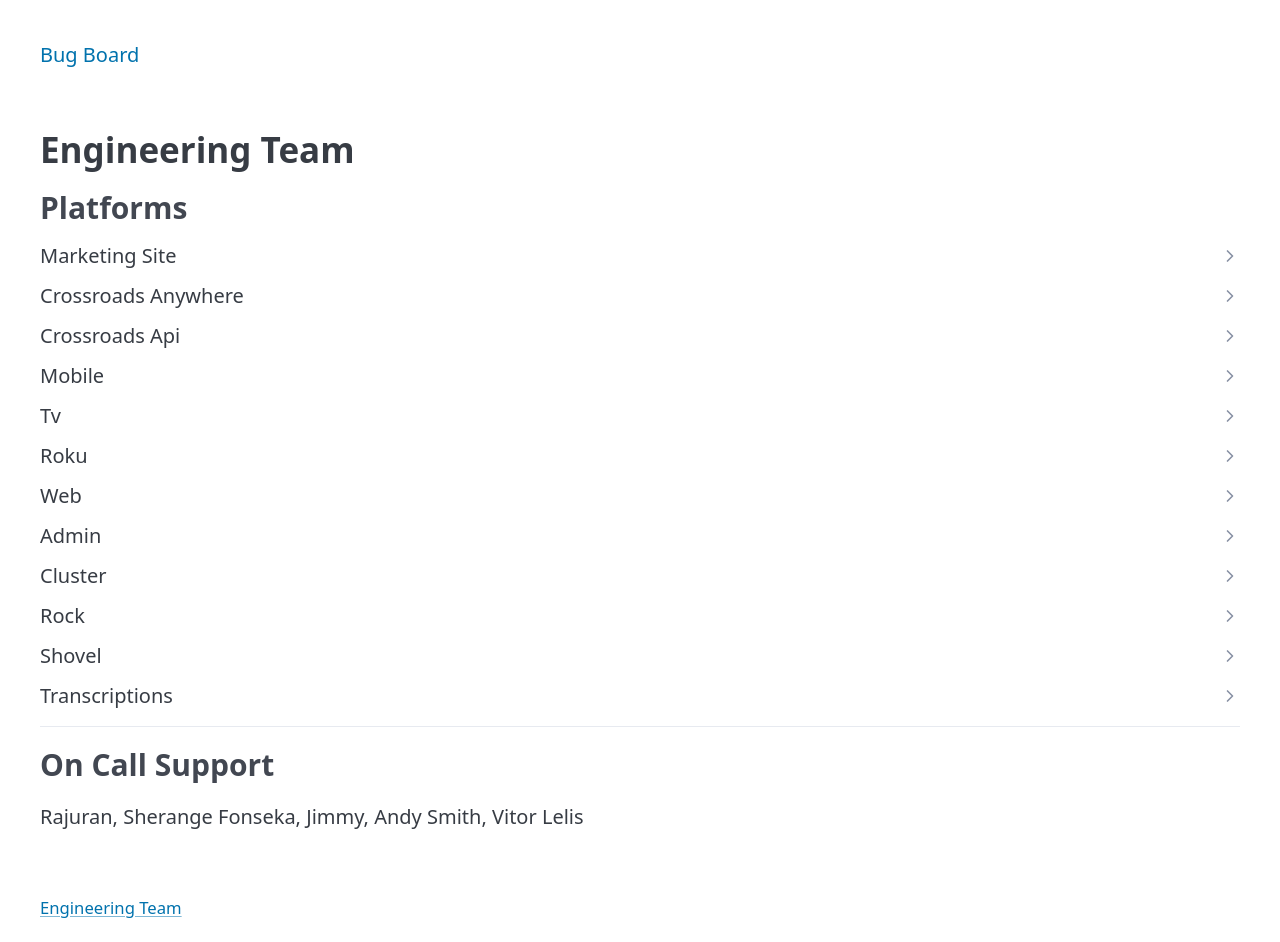
After one commit to ApollosProject/bug-board, a Flask app: page /team in a window 1280 px wide. The commit adds this page. Run offline with Flask 3, Linux system fonts and the light colour scheme.

Commit message:
Add engineering team page and footer link

```diff
--- a/app.py
+++ b/app.py
@@ -1,4 +1,5 @@
 from flask import Flask, render_template, request
+import yaml
 
 from linear import (
     by_assignee,
@@ -84,5 +85,37 @@ def index():
     )
 
 
+@app.route("/team")
+def team():
+    with open("config.yml", "r") as file:
+        config = yaml.safe_load(file)
+
+    def format_name(key):
+        data = config["people"].get(key, {})
+        name = data.get("linear_username", key)
+        return name.replace(".", " ").replace("-", " ").title()
+
+    team_info = {}
+    for slug, info in config.get("platforms", {}).items():
+        team_info[slug] = {
+            "lead": format_name(info.get("lead")),
+            "developers": [
+                format_name(dev) for dev in info.get("developers", [])
+            ],
+        }
+
+    on_call_support = [
+        format_name(name)
+        for name, person in config.get("people", {}).items()
+        if person.get("on_call_support")
+    ]
+
+    return render_template(
+        "team.html",
+        team=team_info,
+        on_call_support=on_call_support,
+    )
+
+
 if __name__ == "__main__":
     app.run(debug=True)
--- a/templates/index.html
+++ b/templates/index.html
@@ -177,5 +177,8 @@
         }
       });
     </script>
+    <footer class="container">
+      <small><a href="{{ url_for('team') }}">Engineering Team</a></small>
+    </footer>
   </body>
 </html>
--- /dev/null
+++ b/templates/team.html
@@ -0,0 +1,36 @@
+<!doctype html>
+<html lang="en">
+  <head>
+    <meta charset="utf-8" />
+    <meta name="viewport" content="width=device-width, initial-scale=1" />
+    <meta name="color-scheme" content="light dark" />
+    <link rel="stylesheet" href="{{ url_for('static', filename='pico.min.css') }}" />
+    <title>Engineering Team</title>
+  </head>
+  <body>
+    <header class="container">
+      <nav>
+        <ul>
+          <li><a href="{{ url_for('index') }}">Bug Board</a></li>
+        </ul>
+      </nav>
+    </header>
+    <main class="container">
+      <h2>Engineering Team</h2>
+      <h3>Platforms</h3>
+      {% for platform, info in team.items() %}
+      <details>
+        <summary>{{ platform.replace('-', ' ').title() }}</summary>
+        <p><strong>Lead:</strong> {{ info.lead }}</p>
+        <p><strong>Team:</strong> {{ ', '.join(info.developers) }}</p>
+      </details>
+      {% endfor %}
+      <hr />
+      <h3>On Call Support</h3>
+      <p>{{ ', '.join(on_call_support) }}</p>
+    </main>
+    <footer class="container">
+      <small><a href="{{ url_for('team') }}">Engineering Team</a></small>
+    </footer>
+  </body>
+</html>
```
